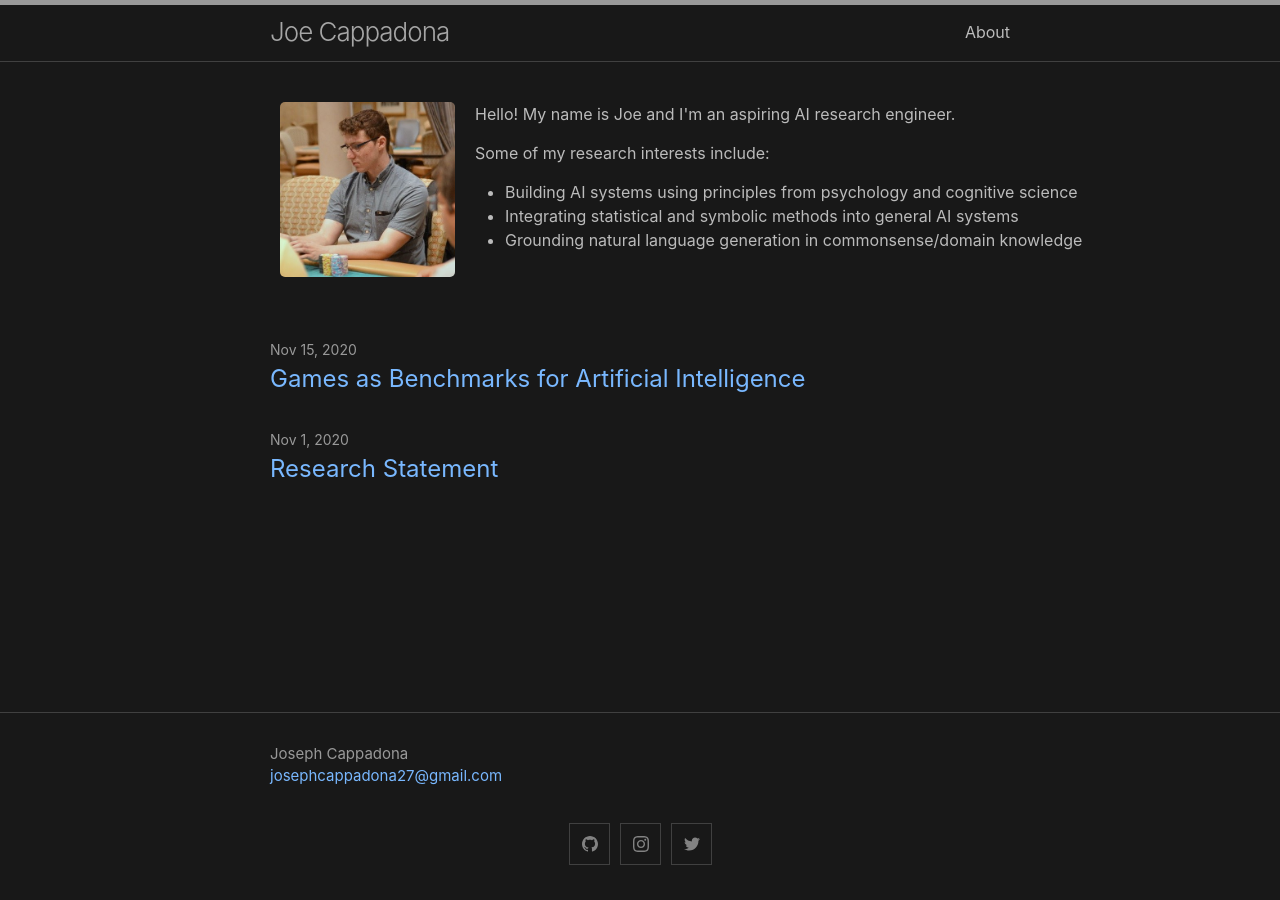
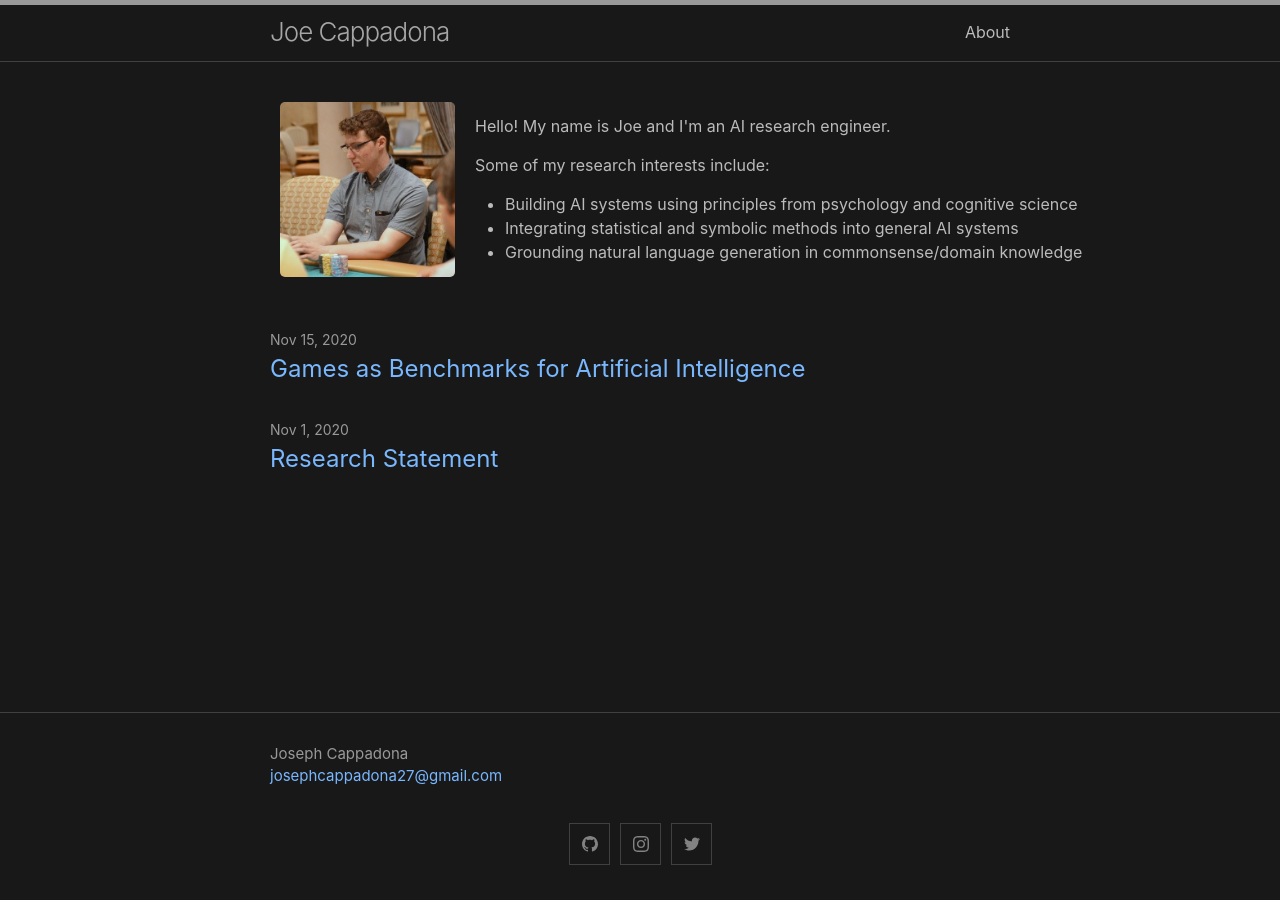
Before and after one commit to josephcappadona/josephcappadona.github.io, a Jekyll site: the page built from index.md, in a window 1280 px wide. Built offline with Jekyll 4.4.1, drawn with Linux system fonts in a browser that asks for light colours.

Commit message:
Update index.md

```diff
--- a/index.md
+++ b/index.md
@@ -2,12 +2,12 @@
 layout: home
 ---
 
-<div style="display: flex; margin-bottom: 50px;">
+<div style="display: flex; margin-bottom: 40px;">
   <div style="width: 175px; height: 175px; margin: 10px; flex-shrink: 0;">
     <img src="/assets/img/headshot.jpeg" style="border-radius: 5px;" />
   </div>
-  <div style="margin: 10px 0 10px 10px; white-space: nowrap;">
-    <p>Hello! My name is Joe and I'm an aspiring AI research engineer.</p>
+  <div style="margin: auto 0 auto 10px; white-space: nowrap;">
+    <p>Hello! My name is Joe and I'm an AI research engineer.</p>
     <div>
       <p>Some of my research interests include:</p>
       <ul style="margin-bottom: 0px;">
```
